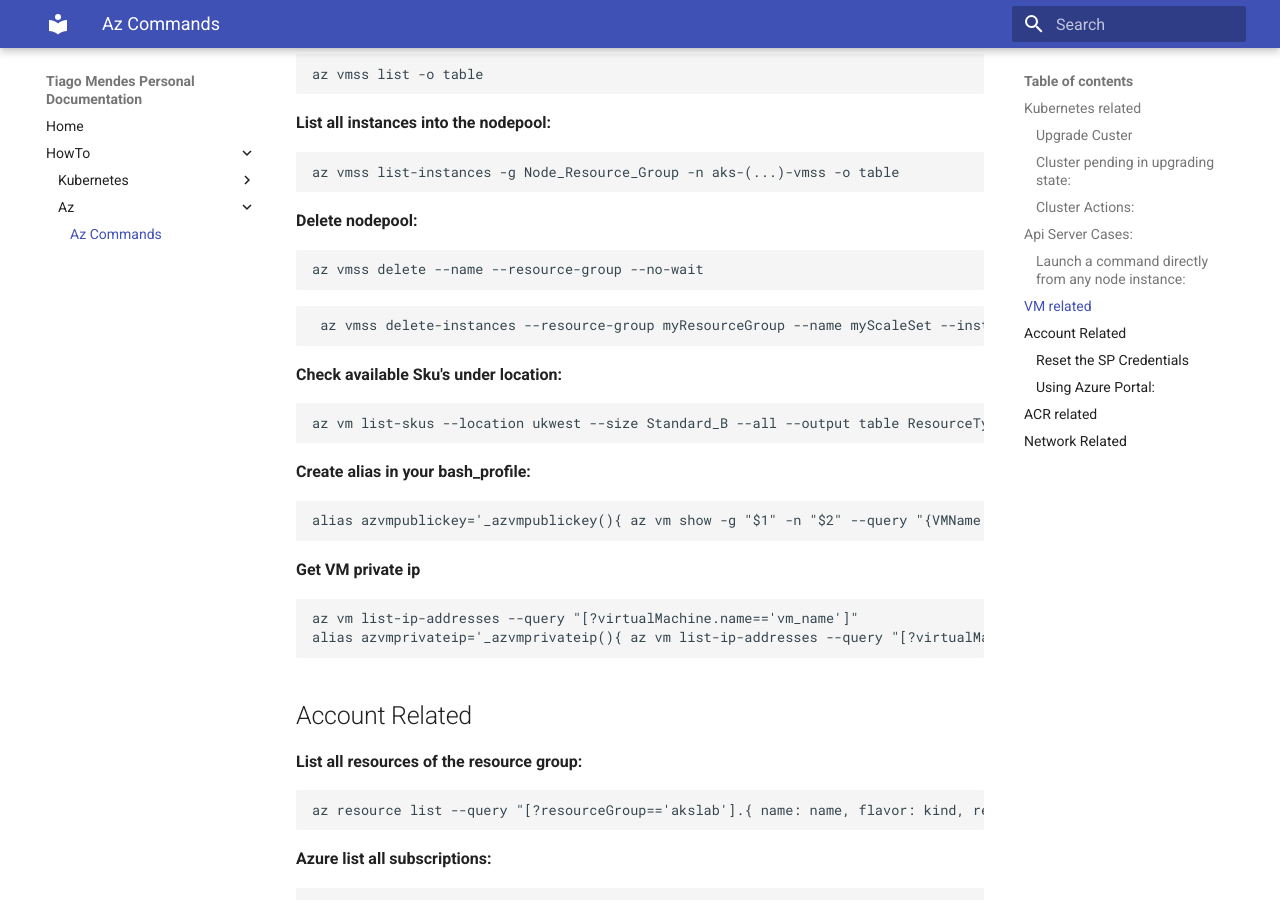
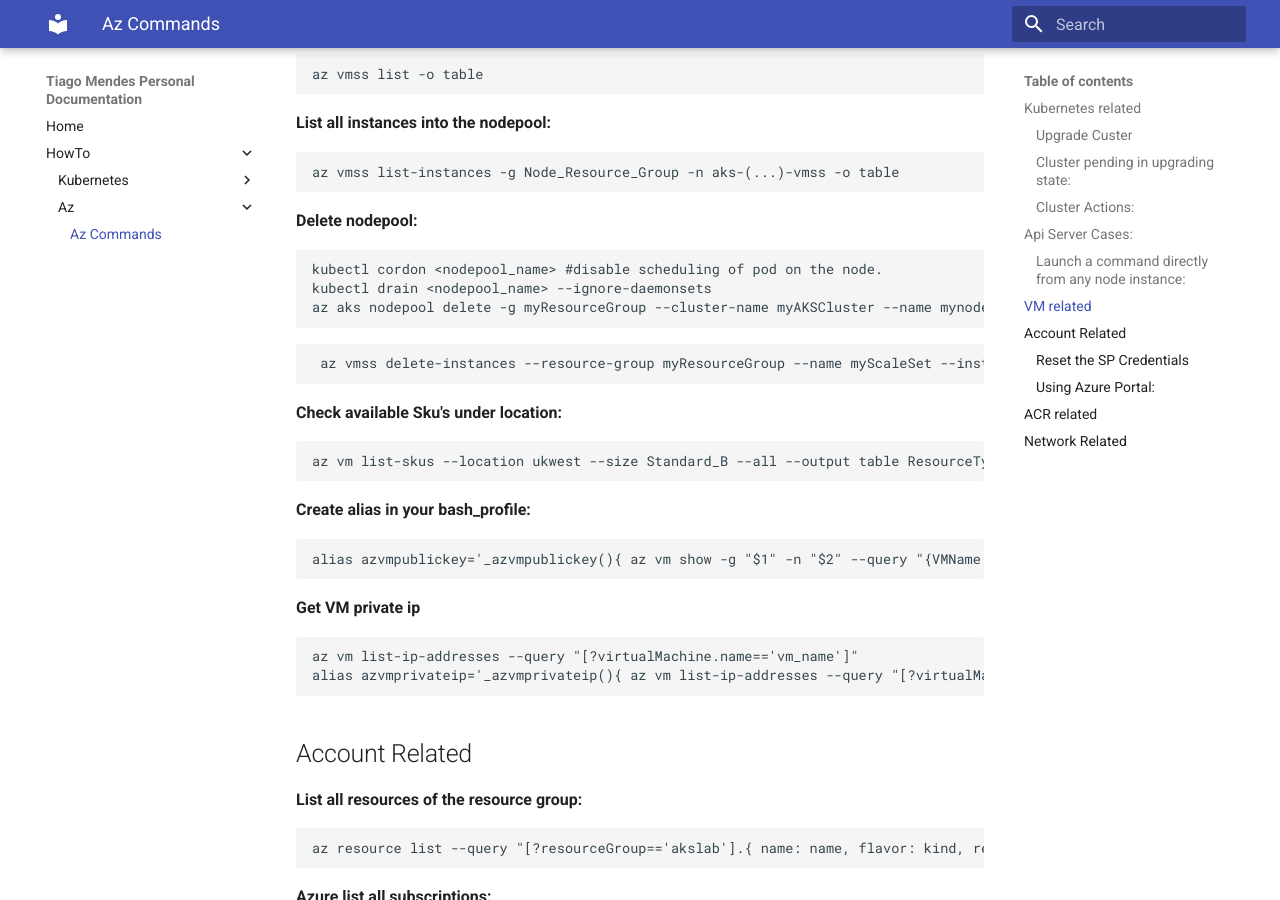
Before and after one commit to tmcmm/k8s-documentation, an MkDocs documentation site: the page built from docs/howto/az/az-help.md, in a window 1280 px wide and 900 px high, scrolled down 5452 px. Built offline with MkDocs 1.6.1 and Material for MkDocs 9.7.7, drawn with Linux system fonts in a browser that asks for light colours.

Commit message:
Update az-help.md

````diff
--- a/docs/howto/az/az-help.md
+++ b/docs/howto/az/az-help.md
@@ -219,8 +219,11 @@ __List all instances into the nodepool:__
 az vmss list-instances -g Node_Resource_Group -n aks-(...)-vmss -o table
 ```
 __Delete nodepool:__
+
 ```
-az vmss delete --name --resource-group --no-wait
+kubectl cordon <nodepool_name> #disable scheduling of pod on the node.
+kubectl drain <nodepool_name> --ignore-daemonsets
+az aks nodepool delete -g myResourceGroup --cluster-name myAKSCluster --name mynodepool --no-wait
 ```
 ```
  az vmss delete-instances --resource-group myResourceGroup --name myScaleSet --instance-ids 0
````
